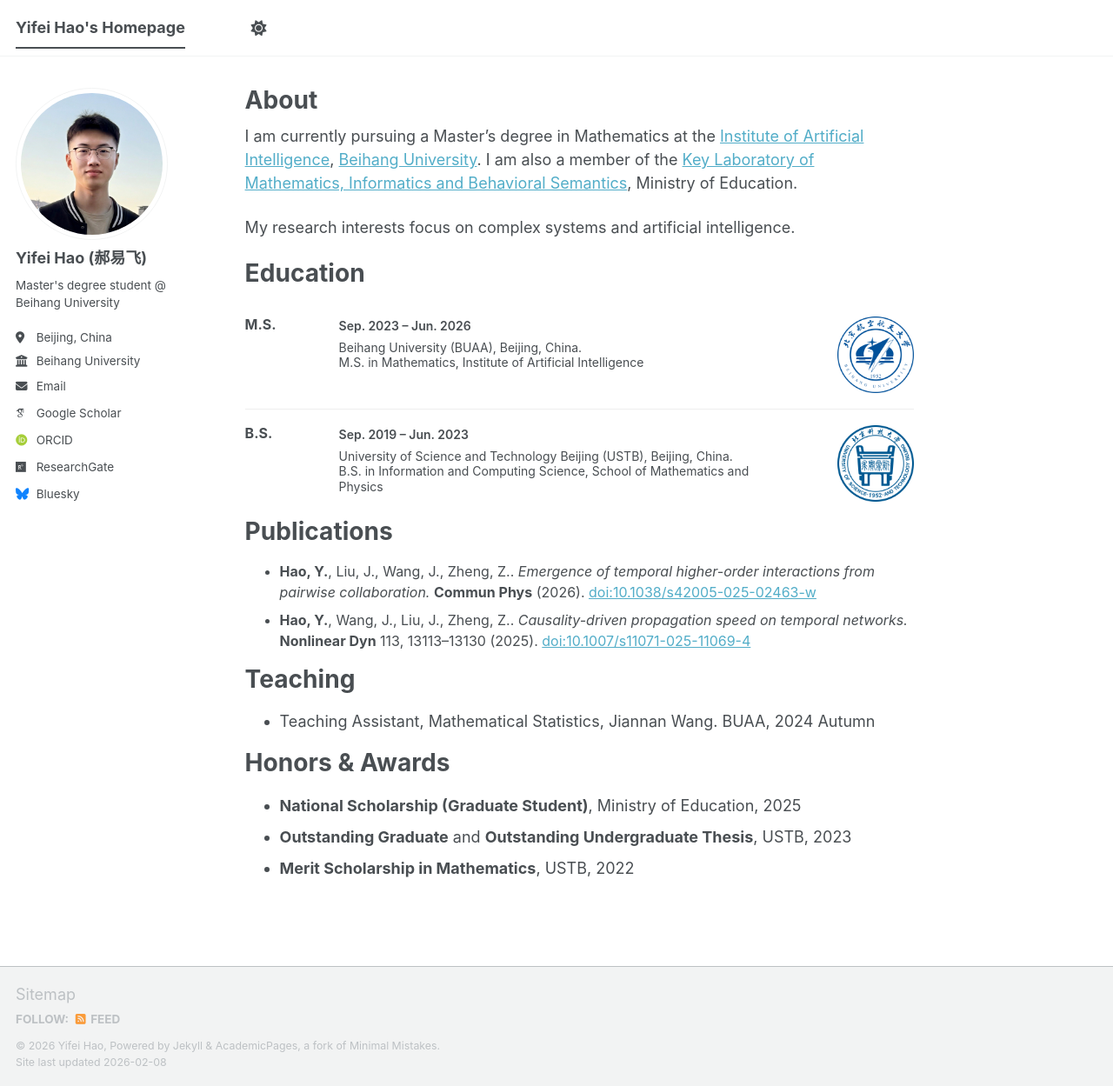
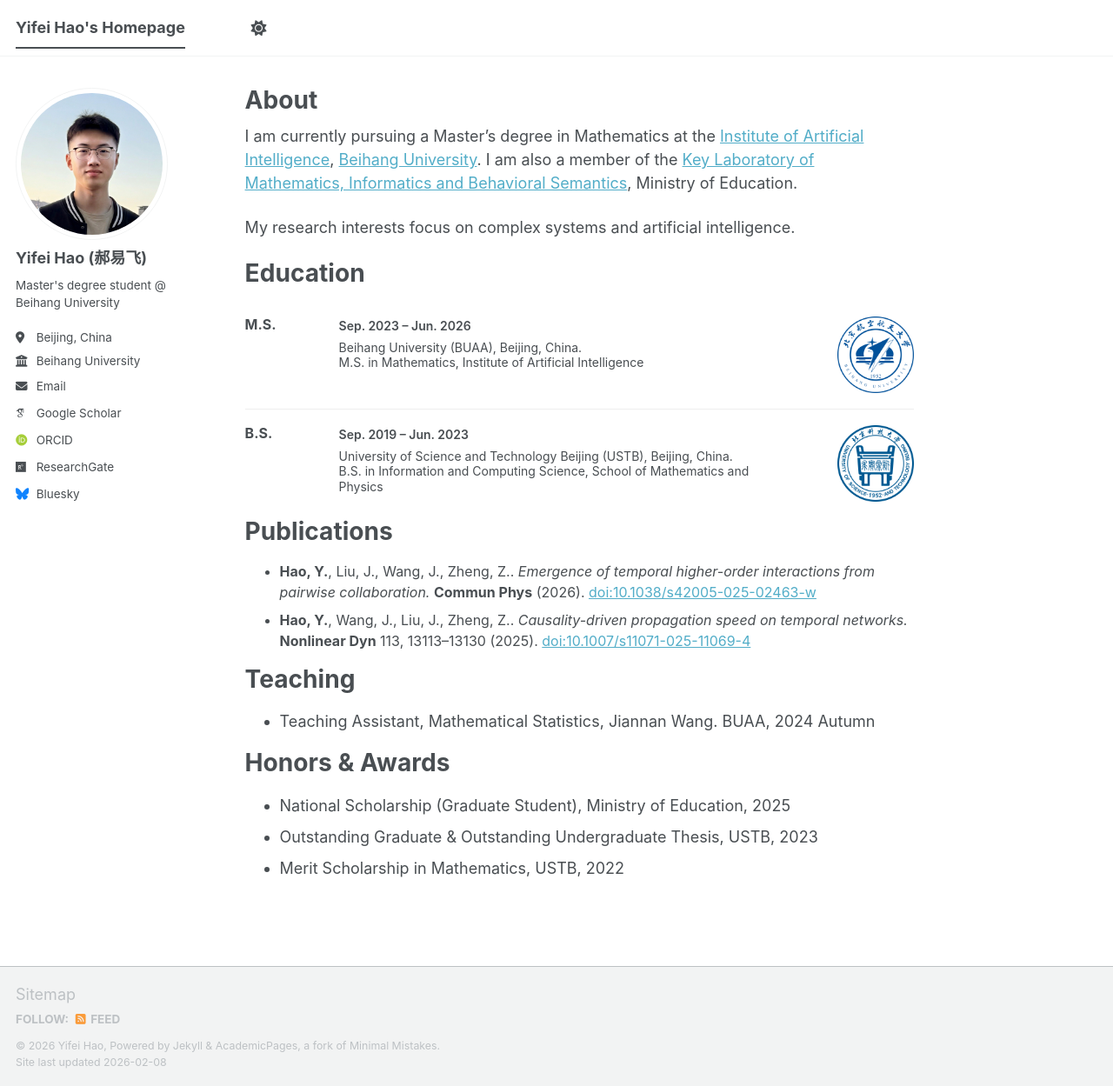
Before and after one commit to if-hyf/if-hyf.github.io, a Jekyll site: the page built from _pages/about.md, in a window 1280 px wide and 1249 px high. Shown: the whole window at 87% size. Built offline with Jekyll 4.4.1, drawn with Linux system fonts in a browser that asks for light colours; some web fonts are replaced; a script bundle is joined from its source files by our own code; library files that are not in the unit come from our copies.

Commit message:
Update about.md

```diff
--- a/_pages/about.md
+++ b/_pages/about.md
@@ -95,7 +95,6 @@ Teaching
 
 Honors & Awards
 ======
-
-- **National Scholarship (Graduate Student)**, Ministry of Education, 2025
-- **Outstanding Graduate** and **Outstanding Undergraduate Thesis**, USTB, 2023
-- **Merit Scholarship in Mathematics**, USTB, 2022
+- National Scholarship (Graduate Student), Ministry of Education, 2025
+- Outstanding Graduate & Outstanding Undergraduate Thesis, USTB, 2023
+- Merit Scholarship in Mathematics, USTB, 2022
```
